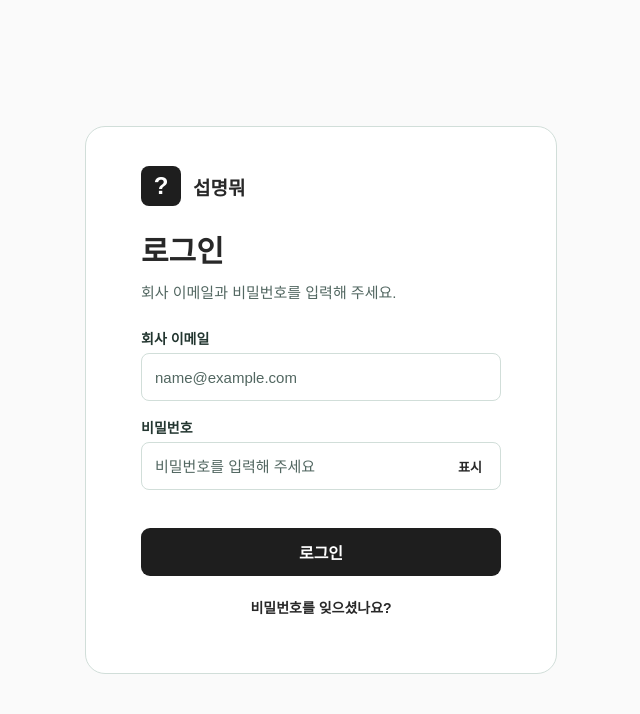
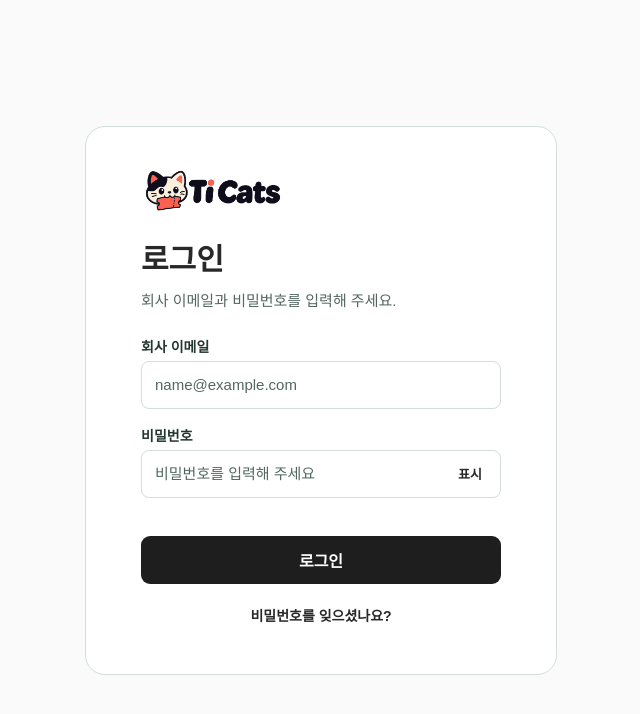
Before and after one commit to encore-ai-campus/MLO01-FINAL-3TEAM, a Django app: template src/backend/apps/accounts/templates/accounts/login.html in a window 1280 px wide. Shown: the top 714 px of the page, without its empty margins (319-959 px from the left). Run offline with Django 5.2, Linux system fonts and the light colour scheme; the template is opened without the code that fills it: most values are stand-ins (such as "Sample title", 1, 10 or a date in 2020).

Commit message:
Update application logo to TiCats

```diff
--- a/src/backend/apps/accounts/static/accounts/login.css
+++ b/src/backend/apps/accounts/static/accounts/login.css
@@ -38,23 +38,9 @@
     }
 
     .brand {
-      display: flex;
-      align-items: center;
-      gap: 12px;
-      color: var(--heading);
-      font-size: 19px;
-      font-weight: 700;
-    }
-
-    .logo {
-      display: grid;
-      place-items: center;
-      width: 40px;
-      height: 40px;
-      border-radius: 8px;
-      background: var(--primary);
-      color: var(--paper);
-      font-size: 24px;
+      display: block;
+      max-width: 100%;
+      height: auto;
     }
 
     h1 {
--- a/src/backend/apps/accounts/templates/accounts/login.html
+++ b/src/backend/apps/accounts/templates/accounts/login.html
@@ -12,7 +12,7 @@
 <body class="login-page">
   <main id="login-screen" class="screen">
     <section class="login-card" aria-labelledby="login-title">
-      <div class="brand"><span class="logo" aria-hidden="true">?</span><span>섭명뭐</span></div>
+      <img class="brand" src="{% static 'shared/ticats-logo.png' %}" alt="TiCats" width="144" height="48">
       <h1 id="login-title">로그인</h1>
       <p class="intro">회사 이메일과 비밀번호를 입력해 주세요.</p>
       <form id="login-form" method="post">
--- a/src/backend/apps/followup/presentation/views.py
+++ b/src/backend/apps/followup/presentation/views.py
@@ -1,6 +1,7 @@
 from django.http import HttpResponse, JsonResponse
 from django.middleware.csrf import get_token
 from django.shortcuts import render
+from django.templatetags.static import static
 from django.urls import reverse
 from django.views.decorators.http import require_GET, require_POST, require_http_methods
 
@@ -26,6 +27,7 @@ def page(request):
     with open_desk(session_token(request)) as desk:
         bootstrap = {
             "person": {"name": desk.actor["name"], "canTrack": desk.can_read},
+            "logoUrl": static("shared/ticats-logo.png"),
             "sidebar": desk.actor["display_preferences"].get("sidebar"),
             "settingsPreview": None if desk.actor["role"] == "admin" else "employee",
             "csrfToken": get_token(request),
--- a/src/backend/templates/includes/header.html
+++ b/src/backend/templates/includes/header.html
@@ -1,5 +1,6 @@
+{% load static %}
 <header class="desk-bar">
-  <a class="brand" href="/home/"><span class="logo" aria-hidden="true">?</span><span>섭명뭐</span></a>
+  <a class="brand" href="/home/" aria-label="TiCats 업무 홈"><img src="{% static 'shared/ticats-logo.png' %}" alt="TiCats" width="102" height="34"></a>
   <span title="알림"><svg aria-label="알림" role="img"><use href="#desk-bell"></use></svg></span>
   {% if actor %}{% firstof actor.name actor.email as account_name %}
     <span class="desk-account" aria-label="내 계정 {{ account_name }}"><span class="desk-avatar" aria-hidden="true">{{ account_name|first }}</span>{{ account_name }}</span>
--- a/src/pages/design-preview/00-Shared/00-DeskLayout.css
+++ b/src/pages/design-preview/00-Shared/00-DeskLayout.css
@@ -44,7 +44,8 @@
     .desk svg { width: 19px; height: 19px; flex: none; fill: none; stroke: currentColor; stroke-width: 1.65; stroke-linecap: round; stroke-linejoin: round; }
     .desk-bar { display: flex; align-items: center; gap: 18px; padding: 0 24px; position: fixed; z-index: 2; inset: 0 0 auto; height: var(--bar); background: var(--paper); border-bottom: 1px solid var(--desk-line); }
     .desk-bar .logo { width: 30px; height: 30px; border-radius: 6px; font-size: 18px; }
-    .desk-bar .brand { margin-right: auto; gap: 10px; font-size: 18px; }
+    .desk-bar .brand { margin-right: auto; min-width: 0; gap: 10px; font-size: 18px; }
+    .desk-bar .brand-logo { display: block; max-width: 100%; height: auto; }
     .desk-account { display: flex; align-items: center; gap: 8px; border-left: 1px solid var(--desk-line); padding-left: 14px; font-size: 13px; font-weight: 600; }
     .desk-account svg { width: 14px; height: 14px; }
     .desk-logout { min-height: 34px; min-width: 72px; white-space: nowrap; }
--- a/src/pages/design-preview/00-Shared/00-DeskLayout.jsx
+++ b/src/pages/design-preview/00-Shared/00-DeskLayout.jsx
@@ -86,7 +86,10 @@ export function DeskLayout({active, children, accountName, settingsPreview, sett
   </svg>
 <div id="desk" className="desk">
     <header className="desk-bar">
-      <a className="brand" href={link('home', workHome)}><span className="logo" aria-hidden="true">?</span><span>섭명뭐</span></a>
+      <a className="brand" href={link('home', workHome)} aria-label={runtime ? 'TiCats 업무 홈' : undefined}>
+        {runtime ? <img className="brand-logo" src={runtime.logoUrl} alt="TiCats" width={102} height={34} /> :
+          <><span className="logo" aria-hidden="true">?</span><span>섭명뭐</span></>}
+      </a>
       <div className="desk-bell" onKeyDown={event => { if (event.key === 'Escape') setBellOpen(false); }}>
         <button type="button" className="desk-bell-button" aria-label="알림 이력" aria-expanded={bellOpen}
           aria-controls="desk-bell-history" onClick={() => setBellOpen(open => !open)}>
```
Also changed, not shown: src/backend/static/shared/desk.css (+2 -20 lines), src/backend/static/shared/ticats-logo.png (added).
